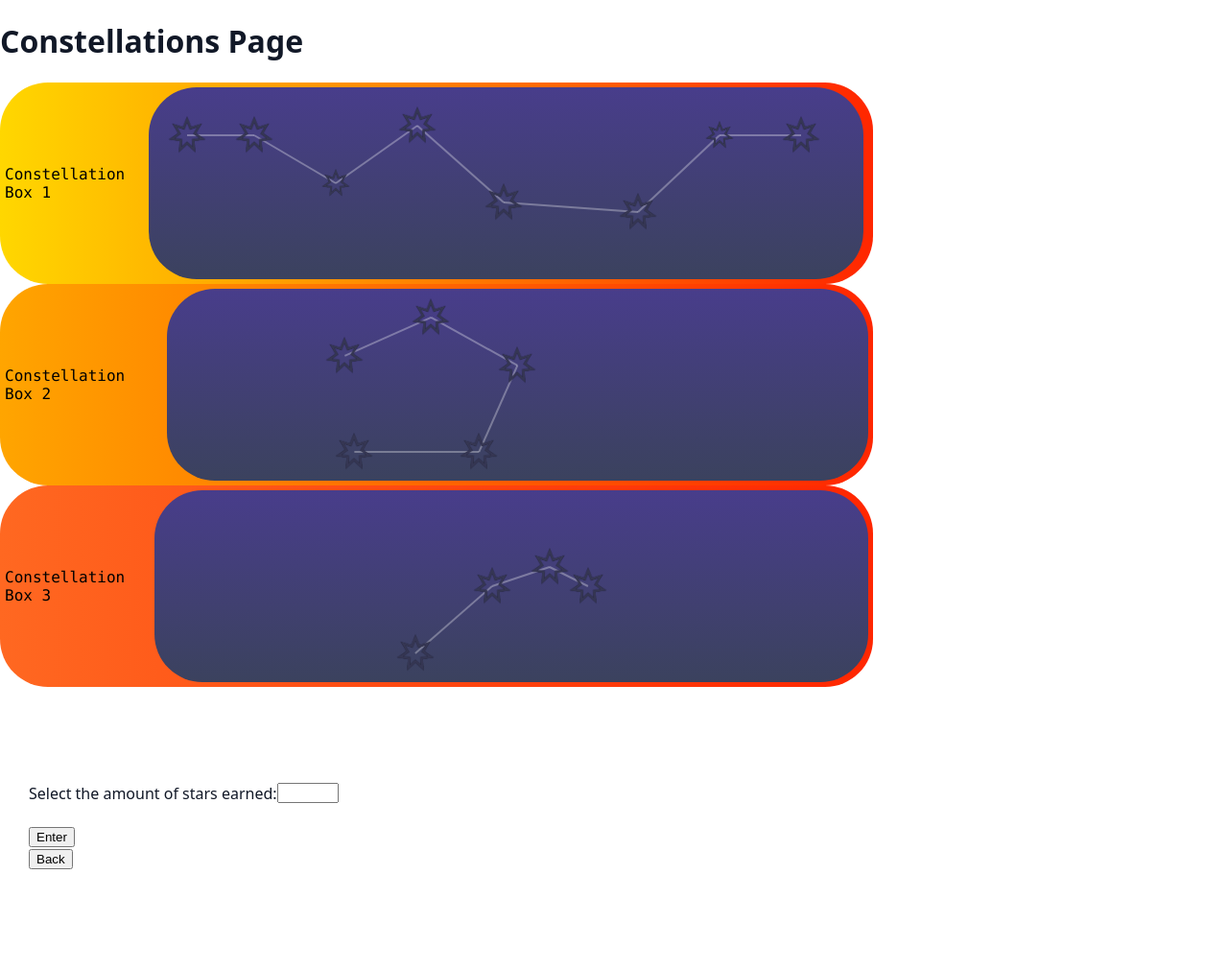
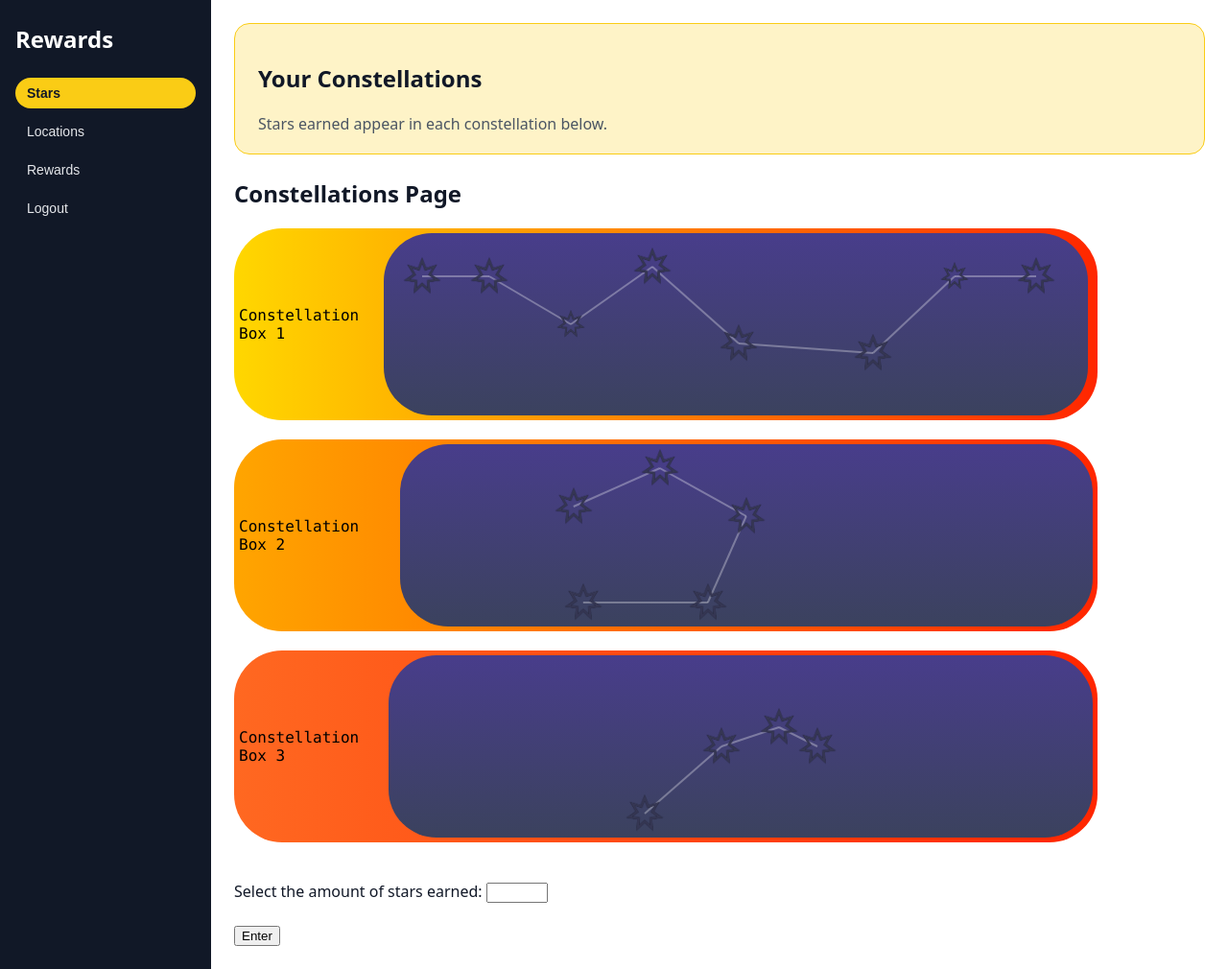
Before and after one commit to eraybu4/CSC3380_project_g4, a Flask app: page /stars in a window 1280 px wide. Shown: the whole page at 96% size. Run offline with Flask 3, Linux system fonts and the light colour scheme.

Commit message:
final versioning

```diff
--- a/app.py
+++ b/app.py
@@ -1,6 +1,8 @@
 from flask import Flask,render_template,request,redirect, session, url_for
 from werkzeug.security import generate_password_hash, check_password_hash
 from flask_sqlalchemy import SQLAlchemy
+import json
+import os
 
 app=Flask(
     __name__,
@@ -28,6 +30,59 @@ class User(db.Model):
     def check_password(self, password):
         return check_password_hash(self.password_hash,password)
 
+def extract_locations(feature_collection):
+    locations = []
+    for feature in feature_collection["features"]:
+        props = feature.get("properties", {})
+
+        name = (
+            props.get("FACILITY_NAME") or
+            props.get("PLACE_NAME") or
+            props.get("TITLE") or
+            "Unknown Location"
+        )
+
+        address = (
+            props.get("FULL_ADDRESS") or
+            props.get("ADDRESS") or
+            props.get("LOCATION") or
+            "No address available"
+        )
+
+        city = props.get("CITY", "")
+        state = props.get("STATE", "")
+        zip_code = props.get("ZIP", "")
+
+        full_address = f"{address}, {city}, {state} {zip_code}".strip(", ")
+
+        category = (
+            props.get("CLASSIFICATION") or
+            props.get("TYPE") or
+            "General"
+        )
+
+        locations.append({
+            "name": name,
+            "address": full_address,
+            "category": category
+        })
+
+    return locations
+
+
+def load_json():
+    data_dir = os.path.join("static", "data")
+    all_locations = []
+
+    for filename in os.listdir(data_dir):
+        if filename.endswith(".geojson"):
+            path = os.path.join(data_dir, filename)
+
+            with open(path, "r") as f:
+                raw = json.load(f)
+                all_locations.extend(extract_locations(raw))
+
+    return all_locations
 
 #routes for home page
 @app.route("/")
@@ -96,6 +151,11 @@ def logout():
     session.pop("username", None)
     return redirect(url_for("home"))
 
+@app.route("/locations")
+def locations_page():
+    locations = load_json()
+    return render_template("locations.html", locations=locations)
+
 
 if __name__ == '__main__':
     with app.app_context():
--- a/static/css/stars.css
+++ b/static/css/stars.css
@@ -83,6 +83,7 @@
 	justify-content: center;
 	align-items: center;
 	margin-left: 20px;
+	position: relative;
 }
 
 .box3{
@@ -129,14 +130,21 @@ stroke-width: 2;
 }
 
 #starAmount{
-position: absolute;
+position: relative;
 z-index: 100;
 }
 
 body {
-  margin: 0;
-  font-family: system-ui, sans-serif;
   background: #ffffff;
   color: #111827;
-  display: grid;
 }
+
+.box1, .box2, .box3 {
+  margin: 20px 0;
+}
+
+.box1_inner,
+.box2_inner,
+.box3_inner {
+  overflow: visible;
+}
--- a/static/js/stars.js
+++ b/static/js/stars.js
@@ -4,10 +4,10 @@ const starTotal = Number(document.getElementById("starAmount").value);
     e.preventDefault();
 
 
-for (let i = 1; i <= 17; i++) {
+for (let i = 0; i <= 17; i++) {
 
     const starElement = document.getElementById("star" + i);
-    if (starTotal >= i * 5) {
+    if (starTotal >= i) {
         starElement.src = "img/StarActivated.png";
 
     } else {
--- a/templates/rewards_raw.html
+++ b/templates/rewards_raw.html
@@ -14,7 +14,7 @@
 
     <nav class="nav">
       <button class="nav-btn" onclick="window.location.href='stars'">Stars</button>
-      <button class="nav-btn">Missions</button>
+      <button class="nav-btn" onclick="window.location.href='locations'">Locations</button>
       <button class="nav-btn nav-btn-active">Rewards</button>
       <button class="nav-btn" onclick="window.location.href='logout'">Logout</button>
     </nav>
--- a/templates/stars.html
+++ b/templates/stars.html
@@ -1,89 +1,102 @@
 <!doctype html>
+<html lang="en">
+<head>
+  <meta charset="utf-8">
+  <meta name="viewport" content="width=device-width, initial-scale=1">
+  <title>Stars – Constellations</title>
 
-<html>
-
-<head>
-
+  <link rel="stylesheet" href="{{ url_for('static', filename='css/layout.css') }}">
   <link rel="stylesheet" href="{{ url_for('static', filename='css/stars.css') }}">
-
 </head>
-
 <body>
 
-	<h1>Constellations Page</h1>
+  <!-- LEFT SIDEBAR -->
+  <aside class="sidebar">
+    <h1>Rewards</h1>
 
+    <nav class="nav">
+      <button class="nav-btn nav-btn-active">Stars</button>
+      <button class="nav-btn" onclick="window.location.href='locations'">Locations</button>
+      <button class="nav-btn" onclick="window.location.href='dashboard'">Rewards</button>
+      <button class="nav-btn" onclick="window.location.href='logout'">Logout</button>
+    </nav>
+  </aside>
+
+  <!-- MAIN CONTENT -->
+  <main class="main">
+
+    <header class="hero">
+      <h2>Your Constellations</h2>
+      <p>Stars earned appear in each constellation below.</p>
+    </header>
+
+    <!-- CONSTELLATION SECTION -->
+    <section>
+
+      <h2 style="margin-bottom: 20px;">Constellations Page</h2>
+
+      <!-- Box 1 -->
       <div class="box1">
         Constellation Box 1
         <div class="box1_inner">
 
           <svg id="constellationSvg1" class="constellation-lines" preserveAspectRatio="none"></svg>
 
-			<img id="star1" class="star" src="img/StarNotActivated.png">
-			<img id="star2" class="star" src="img/StarNotActivated.png">
-			<img id="star3" class="star" src="img/StarNotActivated.png">
-			<img id="star4" class="star" src="img/StarNotActivated.png">
-			<img id="star5" class="star" src="img/StarNotActivated.png">
-			<img id="star6" class="star" src="img/StarNotActivated.png">
-			<img id="star7" class="star" src="img/StarNotActivated.png">
-			<img id="star8" class="star" src="img/StarNotActivated.png">
+          <img id="star1"  class="star" src="{{ url_for('static', filename='img/StarNotActivated.png') }}">
+          <img id="star2"  class="star" src="{{ url_for('static', filename='img/StarNotActivated.png') }}">
+          <img id="star3"  class="star" src="{{ url_for('static', filename='img/StarNotActivated.png') }}">
+          <img id="star4"  class="star" src="{{ url_for('static', filename='img/StarNotActivated.png') }}">
+          <img id="star5"  class="star" src="{{ url_for('static', filename='img/StarNotActivated.png') }}">
+          <img id="star6"  class="star" src="{{ url_for('static', filename='img/StarNotActivated.png') }}">
+          <img id="star7"  class="star" src="{{ url_for('static', filename='img/StarNotActivated.png') }}">
+          <img id="star8"  class="star" src="{{ url_for('static', filename='img/StarNotActivated.png') }}">
+        </div>
       </div>
 
-	</div>
-
+      <!-- Box 2 -->
       <div class="box2">
         Constellation Box 2
         <div class="box2_inner">
 
           <svg id="constellationSvg2" class="constellation-lines" preserveAspectRatio="none"></svg>
 
-			<img id="star9" class="star"  src="img/StarNotActivated.png">
-			<img id="star10" class="star" src="img/StarNotActivated.png">
-			<img id="star11" class="star" src="img/StarNotActivated.png">
-			<img id="star12" class="star" src="img/StarNotActivated.png">
-			<img id="star13" class="star" src="img/StarNotActivated.png">
-
+          <img id="star9"  class="star" src="{{ url_for('static', filename='img/StarNotActivated.png') }}">
+          <img id="star10" class="star" src="{{ url_for('static', filename='img/StarNotActivated.png') }}">
+          <img id="star11" class="star" src="{{ url_for('static', filename='img/StarNotActivated.png') }}">
+          <img id="star12" class="star" src="{{ url_for('static', filename='img/StarNotActivated.png') }}">
+          <img id="star13" class="star" src="{{ url_for('static', filename='img/StarNotActivated.png') }}">
         </div>
       </div>
 
+      <!-- Box 3 -->
       <div class="box3">
         Constellation Box 3
         <div class="box3_inner">
 
           <svg id="constellationSvg3" class="constellation-lines" preserveAspectRatio="none"></svg>
 
-			<img id="star14" class="star" src="img/StarNotActivated.png">
-			<img id="star15" class="star" src="img/StarNotActivated.png">
-			<img id="star16" class="star" src="img/StarNotActivated.png">
-			<img id="star17" class="star" src="img/StarNotActivated.png">
-
+          <img id="star14" class="star" src="{{ url_for('static', filename='img/StarNotActivated.png') }}">
+          <img id="star15" class="star" src="{{ url_for('static', filename='img/StarNotActivated.png') }}">
+          <img id="star16" class="star" src="{{ url_for('static', filename='img/StarNotActivated.png') }}">
+          <img id="star17" class="star" src="{{ url_for('static', filename='img/StarNotActivated.png') }}">
         </div>
       </div>
 
-	<div style="position: relative; top:100px; left: 30px; z-index: 1000;">
-
+      <div style="margin-top: 40px;">
         <form>
-		<label for="starAmount">Select the amount of stars earned: </label>
+          <label for="starAmount">Select the amount of stars earned:</label>
           <input type="number" name="starAmount" min="0" max="100" id="starAmount">
           <br><br>
-
           <button id="enterButton">Enter</button>
-		<script src="{{ url_for('static', filename='js/stars.js') }}"></script>
-
         </form>
-
-
       </div>
 
-	<div style="position: relative; top:100px; left: 30px; z-index: 1000;">
-	     <button class="backBut" onclick="window.location.href='dashboard'">Back</button>
+    </section>
 
-	</div>
+  </main>
 
-
+  <script src="{{ url_for('static', filename='js/stars.js') }}"></script>
   <script src="{{ url_for('static', filename='js/starRender.js') }}"></script>
 
-
 </body>
-
-
 </html>
```
Also changed, not shown: templates/locations.html (added, +48 -0 lines), 2 other files. Lines whose indentation alone changed are shown as unchanged.
